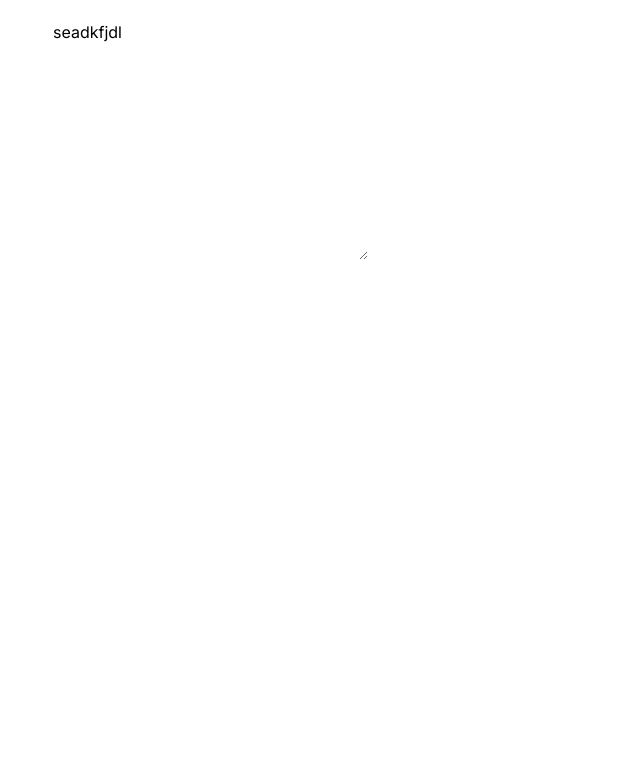
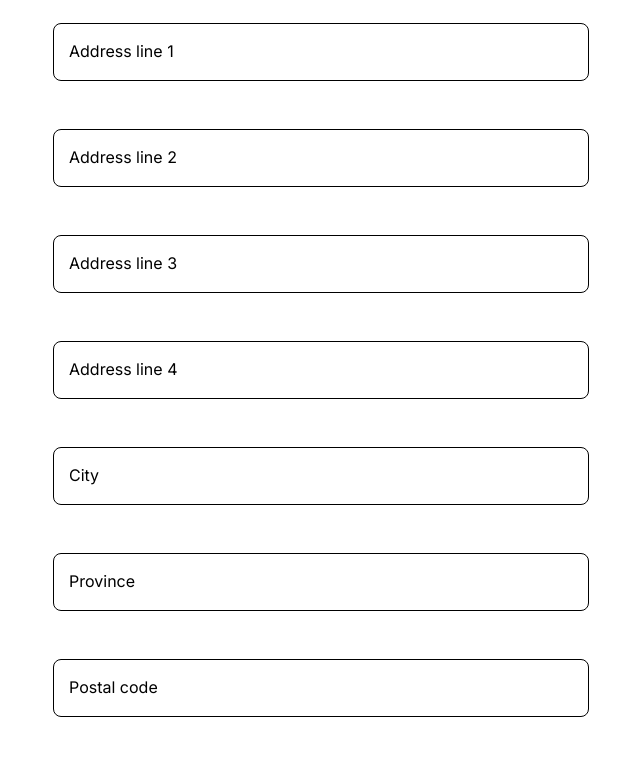
Before and after one commit to Dune-Global/hestia-admin-frontend, a Next.js app: page /add-property in a window 1280 px wide. Shown: the part 1080-1856 px from the top of the page, without its empty margins (611-1251 px from the left). Built offline with nearby package versions, Linux system fonts and the light colour scheme.

Commit message:
feat: Map section

```diff
--- a/src/app/(client)/(pages)/add-property/page.tsx
+++ b/src/app/(client)/(pages)/add-property/page.tsx
@@ -6,6 +6,7 @@ import Container from "@/components/Container";
 import LongCard from "@/components/common/cards/LongCard";
 import accomodationTypeData from "@/data/add-property/accomodationMethod";
 import buildingTypeData from "@/data/add-property/buildingType";
+import TextInput from "@/components/common/text-inputs/TextInput";
 
 const AddProperty = () => {
   const questionStyles = "font-bold text-[24px] leading-[32px]";
@@ -60,12 +61,19 @@ const AddProperty = () => {
       {/* Map */}
       <div className="mt-16 flex flex-col gap-10">
         <h3 className={`${questionStyles}`}>Where's your place located?</h3>
-        <div className="flex gap-6">
-          <div className="rounded-xl w-[50%] min-w-[50%] min-h-[750px] bg-gray-400"></div>
-          <div>
-            <textarea name="" id="" cols={30} rows={10}>
+        <div className="flex gap-6 justify-between items-center">
+          <div className="rounded-xl w-[50%] min-w-[50%] min-h-[700px] bg-gray-400"></div>
+          <div className="w-full flex flex-col gap-12">
+            {/* <textarea name="" id="" cols={30} rows={10}>
               seadkfjdl
-            </textarea>
+            </textarea> */}
+            <TextInput placeholder="Address line 1" />
+            <TextInput placeholder="Address line 2" />
+            <TextInput placeholder="Address line 3" />
+            <TextInput placeholder="Address line 4" />
+            <TextInput placeholder="City" />
+            <TextInput placeholder="Province" />
+            <TextInput placeholder="Postal code" />
           </div>
         </div>
       </div>
--- /dev/null
+++ b/src/components/common/text-inputs/TextInput.tsx
@@ -0,0 +1,48 @@
+import React, { useState } from "react";
+
+interface InputProps {
+  placeholder: string;
+}
+
+const TextInput: React.FC<InputProps> = ({ placeholder }) => {
+  const [focused, setFocused] = useState<boolean>(false);
+  const [hasContent, setHasContent] = useState<boolean>(false);
+
+  const handleFocus = () => {
+    setFocused(true);
+  };
+
+  const handleBlur = () => {
+    setFocused(false);
+  };
+
+  const handleChange = (event: React.ChangeEvent<HTMLInputElement>) => {
+    setHasContent(event.target.value !== "");
+  };
+
+  return (
+    <div className="relative">
+      <input
+        type="text"
+        className={`w-full px-4 pt-6 pb-2 border border-gray-600 rounded-lg focus:outline-none ${
+          focused ? "border-gray-800" : ""
+        }`}
+        onFocus={handleFocus}
+        onBlur={handleBlur}
+        onChange={handleChange}
+      />
+      <label
+        className={`absolute top-2 left-0 px-3 py-1 transition-all text-gray-400 ${
+          focused || hasContent
+            ? "-translate-y-2 -translate-x-0 text-sm"
+            : "translate-y-1 translate-x-1 text-base"
+        } pointer-events-none`}
+        style={{ transformOrigin: "top left" }}
+      >
+        {placeholder}
+      </label>
+    </div>
+  );
+};
+
+export default TextInput;
```
